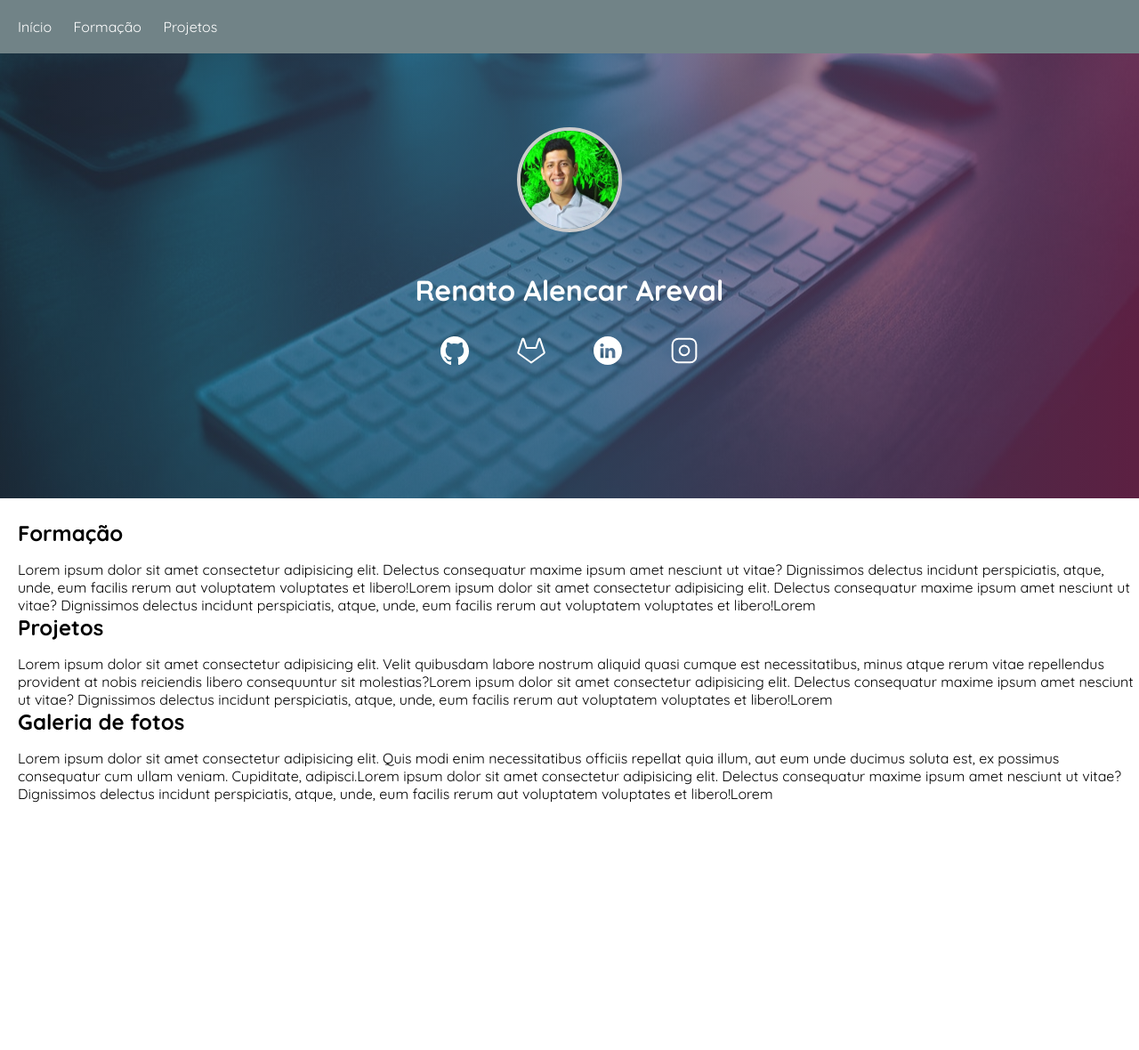
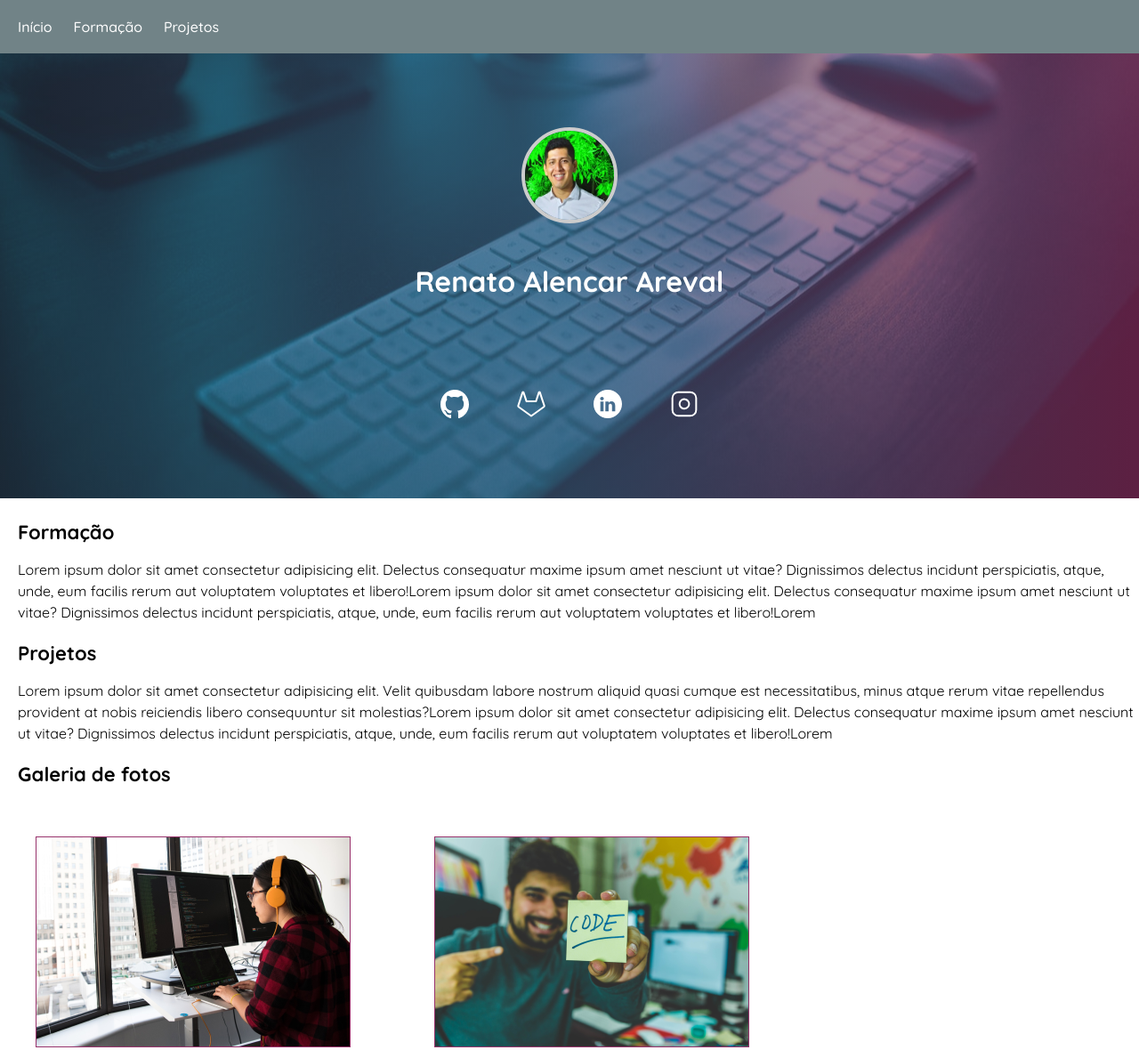
Before and after one commit to renatoareval/curriculo, a plain HTML site: page index.html in a window 1280 px wide. Shown: the top 1180 px of the page at 89% size. Before the commit the page ends 902 px from the top, so only its background shows below. Drawn offline with Linux system fonts and the light colour scheme.

Commit message:
Finalizando Curriculo

```diff
--- a/estilo.css
+++ b/assets/css/estilo.css
@@ -3,7 +3,12 @@
 * {
     margin: 0;
     padding: 0;
-    font-family: 'Quicksand';
+    font-family: 'Roboto', sans-serif;
+}
+
+::selection{
+    background-color: #98336C;
+    color: white;
 }
 
 .menu {
@@ -15,6 +20,8 @@
     color: #fff;
     text-decoration: none;
     margin-right: 20px;
+    font-weight: 500;
+    font-family: 'Quicksand', sans-serif;
 }
 
 .link:hover {
@@ -25,11 +32,12 @@
     text-align: center;
     color: #fff;
     margin-top: 45px;
+    font-family: 'Quicksand', sans-serif;
 }
 
 .cabecalho {
     background-color: #98336C;
-    background: linear-gradient(90deg, #3e506d6b 0%, #48628899, #98336C99 100%), url(imgs/fundo.jpg)no-repeat center center/cover;
+    background: linear-gradient(90deg, #3e506d6b 0%, #48628899, #98336C99 100%), url(../imgs/fundo.jpg)no-repeat center center/cover;
     text-align: center;
     height: 500px;
     width: 100%;
@@ -40,8 +48,8 @@
 }
 
 .imagem {
-    width: 110px;
-    height: 110px;
+    width: 100px;
+    height: 100px;
     border-radius: 50%;
     margin-top: 83px;
     border: 4px solid #ccc;
@@ -53,6 +61,7 @@
     align-items: center;
     justify-content: end;
     height: 100px;
+    margin-top: 70px;
     gap: 54px;
 }
 
@@ -62,8 +71,31 @@
     padding: 24px 0px 0px 20px;
 }
 
-.titulo-principal {
+.subtitulo{
     margin-bottom: 16px;
+    font-weight: bold;
+    font-size: 22px;
+    font-family: 'Quicksand', sans-serif;
 }
 
-p {}
+.texto{
+    line-height: 1.5;
+    margin-bottom: 20px;
+    font-family: 'Quicksand', sans-serif;
+}
+
+.galeria {
+    margin-top: 40px;
+    margin-left: 20px;
+    margin-right: 70px;
+    border: 1px solid #98336C;
+}
+
+.rodape{
+    padding: 20px;
+    padding-bottom: 40px;
+    background-color: #718387;
+    margin-top: 20px;
+    text-align: center;
+    color: white;
+}
--- a/index.html
+++ b/index.html
@@ -4,7 +4,7 @@
 <head>
     <meta charset="UTF-8">
     <title>Curriculo</title>
-    <link rel="stylesheet" href="estilo.css">
+    <link rel="stylesheet" href="./assets/css/estilo.css">
 </head>
 
 <body>
@@ -15,13 +15,17 @@
             <a href="#" class="link">Projetos</a>
         </nav>
         <div class="cabecalho">
-            <img src="imgs/fotos.jpg" alt="Foto perfil" class="imagem" height="122" width="122">
+            <img src="./assets/imgs/fotos.jpg" alt="Foto perfil" class="imagem" height="122" width="122">
             <h1 class="titulo"> Renato Alencar Areval</h1>
             <div class="redes">
-                <a href="https://github.com" target="_blank"><img src="imgs/github.svg" alt="" class="redes-sociais"></a>
-                <a href="https://gitlab.com" target="_blank"><img src="imgs/gitlab.svg" alt="" class="redes-sociais"></a>
-                <a href="https://linkedin.com" target="_blank"><img src="imgs/linkedin.svg" alt="" class="redes-sociais"> </a>
-                <a href="https://instagram.com" target="_blank"><img src="imgs/instagram.svg" alt="" class="redes-sociais"></a>
+                <a href="https://github.com" target="_blank"><img src="./assets/imgs/github.svg" alt="icone github"
+                        class="redes-sociais"></a>
+                <a href="https://gitlab.com" target="_blank"><img src="./assets/imgs/gitlab.svg" alt="icone gitlab"
+                        class="redes-sociais"></a>
+                <a href="https://linkedin.com" target="_blank"><img src="./assets/imgs/linkedin.svg" alt="icone linkedin"
+                        class="redes-sociais"> </a>
+                <a href="https://instagram.com" target="_blank"><img src="./assets/imgs/instagram.svg" alt="icone instagram"
+                        class="redes-sociais"></a>
 
             </div>
 
@@ -32,24 +36,32 @@
     </header>
 
     <main class="principal">
-        <h2 class="titulo-principal">Formação</h2>
-        <p>Lorem ipsum dolor sit amet consectetur adipisicing elit. Delectus consequatur maxime ipsum amet nesciunt ut
+        <h2 class="subtitulo">Formação</h2>
+        <p class="texto">Lorem ipsum dolor sit amet consectetur adipisicing elit. Delectus consequatur maxime ipsum amet
+            nesciunt ut
             vitae? Dignissimos delectus incidunt perspiciatis, atque, unde, eum facilis rerum aut voluptatem voluptates
-            et libero!Lorem ipsum dolor sit amet consectetur adipisicing elit. Delectus consequatur maxime ipsum amet nesciunt ut
+            et libero!Lorem ipsum dolor sit amet consectetur adipisicing elit. Delectus consequatur maxime ipsum amet
+            nesciunt ut
             vitae? Dignissimos delectus incidunt perspiciatis, atque, unde, eum facilis rerum aut voluptatem voluptates
             et libero!Lorem</p>
-        <h2 class="titulo-principal" >Projetos</h2>
-        <p>Lorem ipsum dolor sit amet consectetur adipisicing elit. Velit quibusdam labore nostrum aliquid quasi cumque
+        <h2 class="subtitulo">Projetos</h2>
+        <p class="texto">Lorem ipsum dolor sit amet consectetur adipisicing elit. Velit quibusdam labore nostrum aliquid
+            quasi cumque
             est necessitatibus, minus atque rerum vitae repellendus provident at nobis reiciendis libero consequuntur
-            sit molestias?Lorem ipsum dolor sit amet consectetur adipisicing elit. Delectus consequatur maxime ipsum amet nesciunt ut
+            sit molestias?Lorem ipsum dolor sit amet consectetur adipisicing elit. Delectus consequatur maxime ipsum
+            amet nesciunt ut
             vitae? Dignissimos delectus incidunt perspiciatis, atque, unde, eum facilis rerum aut voluptatem voluptates
             et libero!Lorem</p>
-        <h2 class="titulo-principal">Galeria de fotos</h2>
-        <p>Lorem ipsum dolor sit amet consectetur adipisicing elit. Quis modi enim necessitatibus officiis repellat quia
-            illum, aut eum unde ducimus soluta est, ex possimus consequatur cum ullam veniam. Cupiditate, adipisci.Lorem ipsum dolor sit amet consectetur adipisicing elit. Delectus consequatur maxime ipsum amet nesciunt ut
-            vitae? Dignissimos delectus incidunt perspiciatis, atque, unde, eum facilis rerum aut voluptatem voluptates
-            et libero!Lorem</p>
+        <h2 class="subtitulo">Galeria de fotos</h2>
+        <div>
+            <img class="galeria" src="./assets/imgs/imagem1.png" alt="Mulher programando em três telas, como microfone laranja">
+            <img class="galeria" src="./assets/imgs/imagem2.png" alt="Homem apontando para o post-it, onde está escrito code">
+            <img class="galeria" src="./assets/imgs/imagem3.png" alt="Mulher codificando em três telas">
+        </div>
     </main>
+    <footer class="rodape">
+        Renato Alencar
+    </footer>
 </body>
 
 </html>
```
Also changed, not shown: assets/imgs/Rectangle 2.png (renamed from imgs/Rectangle 2.png), assets/imgs/fotos.jpg (renamed from imgs/fotos.jpg), assets/imgs/fundo.jpg (renamed from imgs/fundo.jpg), assets/imgs/github.svg (renamed from imgs/github.svg), assets/imgs/gitlab.svg (renamed from imgs/gitlab.svg), assets/imgs/imagem1.png (renamed from imgs/imagem1.png), assets/imgs/imagem2.png (renamed from imgs/imagem2.png), assets/imgs/imagem3.png (renamed from imgs/imagem3.png), assets/imgs/instagram.svg (renamed from imgs/instagram.svg), assets/imgs/linkedin.svg (renamed from imgs/linkedin.svg).
